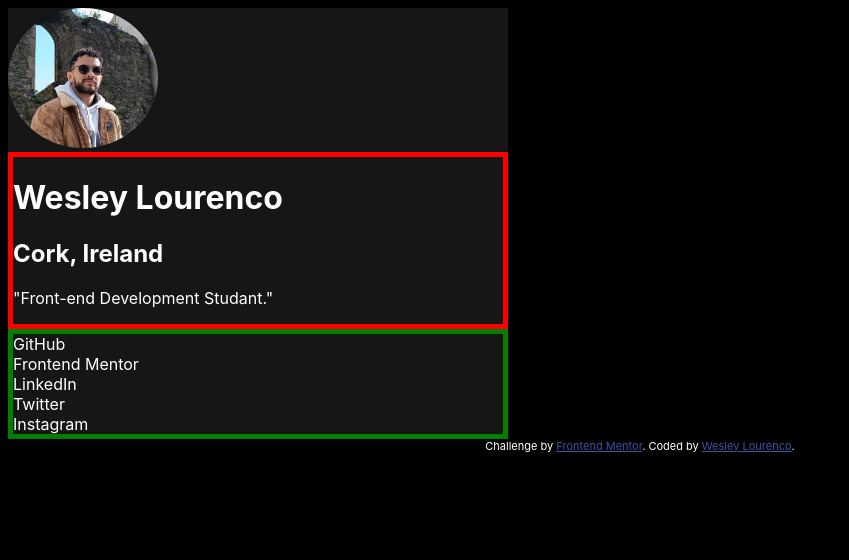
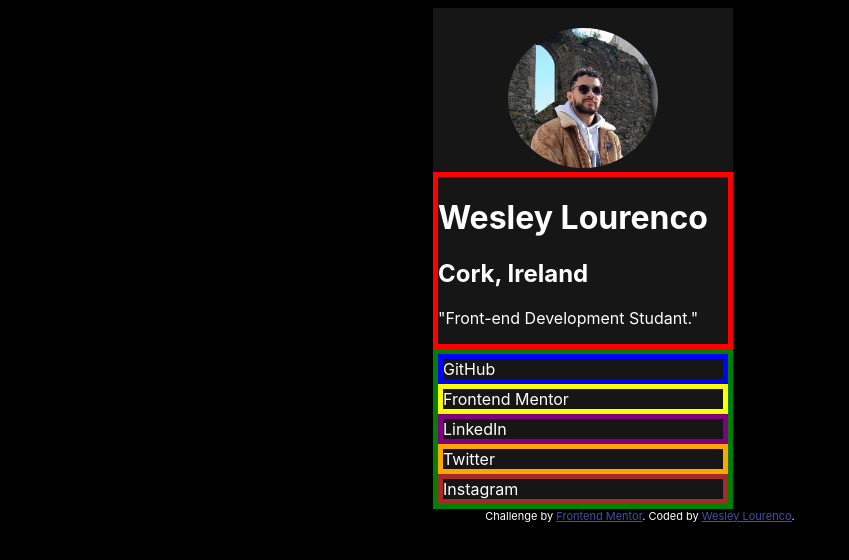
Before and after one commit to WexxLourenco/social-links-profile, a plain HTML site: page index.html in a window 1280 px wide. Shown: the whole page, without its empty margins (0-849 px from the left). Drawn offline with Linux system fonts and the light colour scheme.

Commit message:
card centrelized

```diff
--- a/index.css
+++ b/index.css
@@ -4,13 +4,21 @@ body {
     font-family: "Inter", sans-serif;
     font-optical-sizing: auto;
     font-size: 16px;
+    align-items: center;
 }
 
 .container {
     align-items: center;
-    max-width: 500px;
+    max-width: 300px;
     display: block;
     background-color: rgb(23, 22, 22);
+    flex-wrap: wrap;
+    margin-left: 425px;
+}
+
+.profile {
+    padding-left: 75px;
+    padding-top: 20px;
 }
 
 img {
@@ -24,3 +32,22 @@ img {
 .menu {
     border: 5px solid green;
 }
+.section1 {
+    border: 5px solid blue;
+}
+
+.section2 {
+    border: 5px solid yellow;
+}
+
+.section3 {
+    border: 5px solid purple;
+}
+
+.section4 {
+    border: 5px solid orange;
+}
+
+.section5 {
+    border: 5px solid brown;
+}
--- a/index.html
+++ b/index.html
@@ -26,11 +26,11 @@
     </div>
 
     <div class="menu">
-      <section class="1">GitHub</section>
-      <section class="2">Frontend Mentor</section>
-      <section class="3">LinkedIn</section>
-      <section class="4">Twitter</section>
-      <section class="5">Instagram</section>
+      <section class="section1">GitHub</section>
+      <section class="section2">Frontend Mentor</section>
+      <section class="section3">LinkedIn</section>
+      <section class="section4">Twitter</section>
+      <section class="section5">Instagram</section>
     </div>
   </div>
   <div class="attribution">
```
